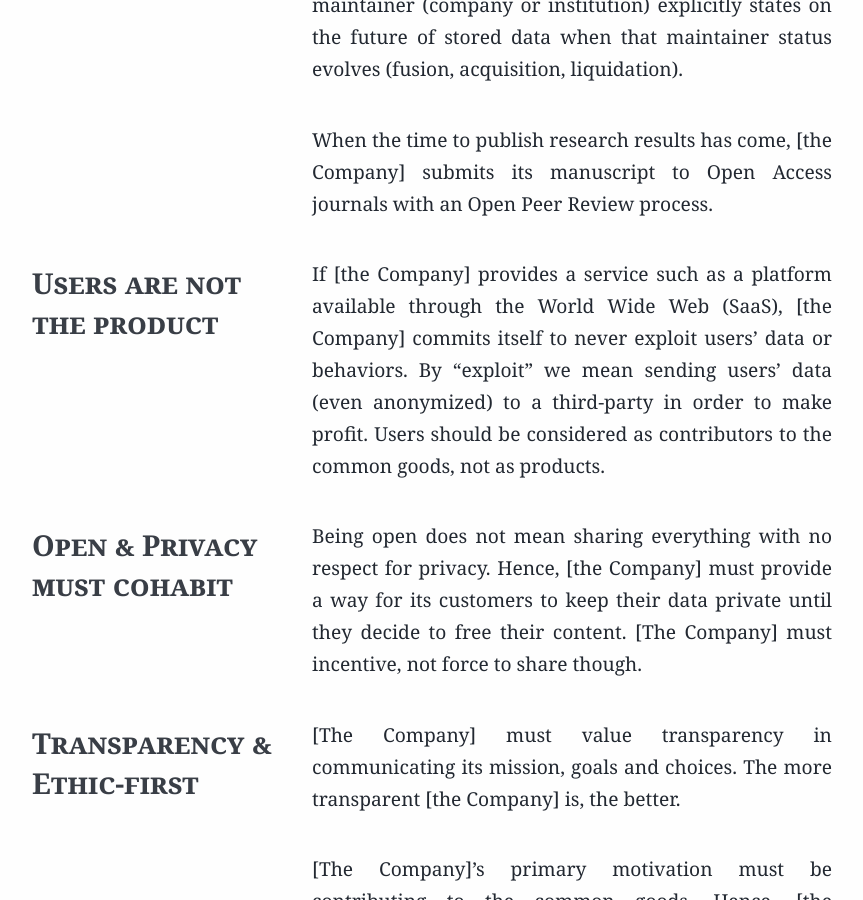
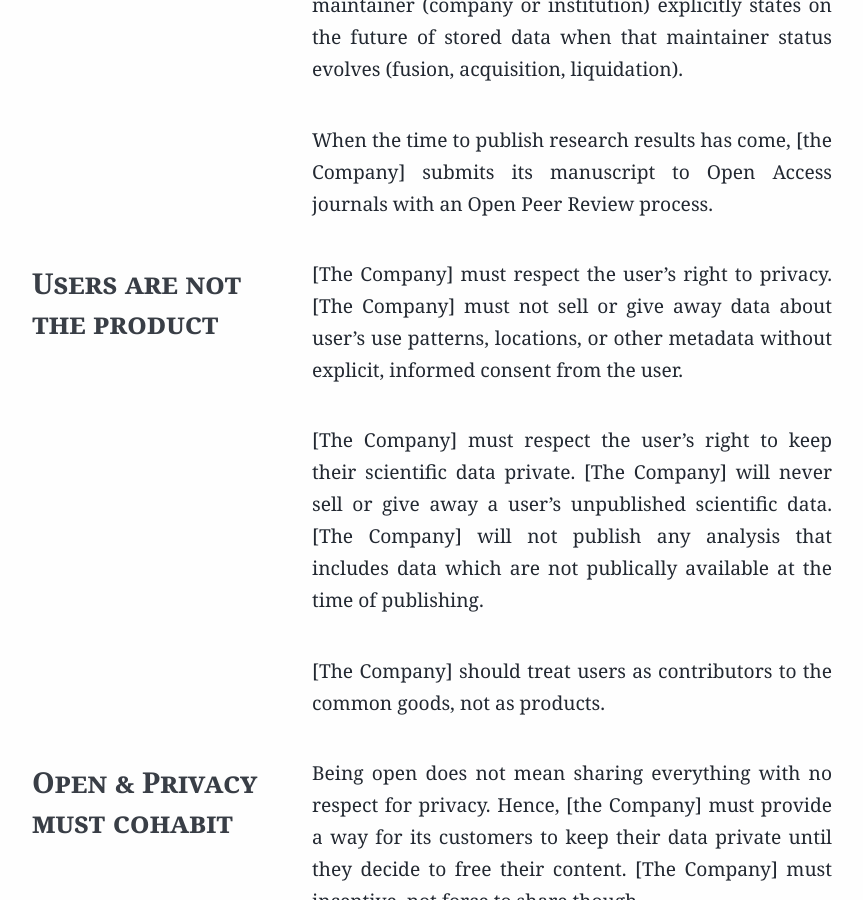
Before and after one commit to TailorDev/manifesto, a Jekyll site: the page built from version/1.0.md, in a window 1280 px wide and 900 px high, scrolled down 899 px. Shown: the whole window, without its empty margins (208-1071 px from the left). Built offline with Jekyll 4.4.1, drawn with Linux system fonts in a browser that asks for light colours.

Commit message:
Possible changes to users section issue: #9

```diff
--- a/version/1.0.md
+++ b/version/1.0.md
@@ -37,11 +37,17 @@
 
 ## Users are not the product
 
-If [the Company] provides a service such as a platform available through the
-World Wide Web (SaaS), [the Company] commits itself to never exploit users' data
-or behaviors. By "exploit" we mean sending users' data (even anonymized) to a
-third-party in order to make profit. Users should be considered as contributors
-to the common goods, not as products.
+[The Company] must respect the user's right to privacy. [The Company] must not
+sell or give away data about user's use patterns, locations, or other metadata
+without explicit, informed consent from the user.
+
+[The Company] must respect the user's right to keep their scientific data
+private. [The Company] will never sell or give away a user's unpublished
+scientific data. [The Company] will not publish any analysis that
+includes data which are not publically available at the time of publishing.
+
+[The Company] should treat users as contributors to the common goods, not
+as products.
 
 ## Open & Privacy must cohabit
 
```
